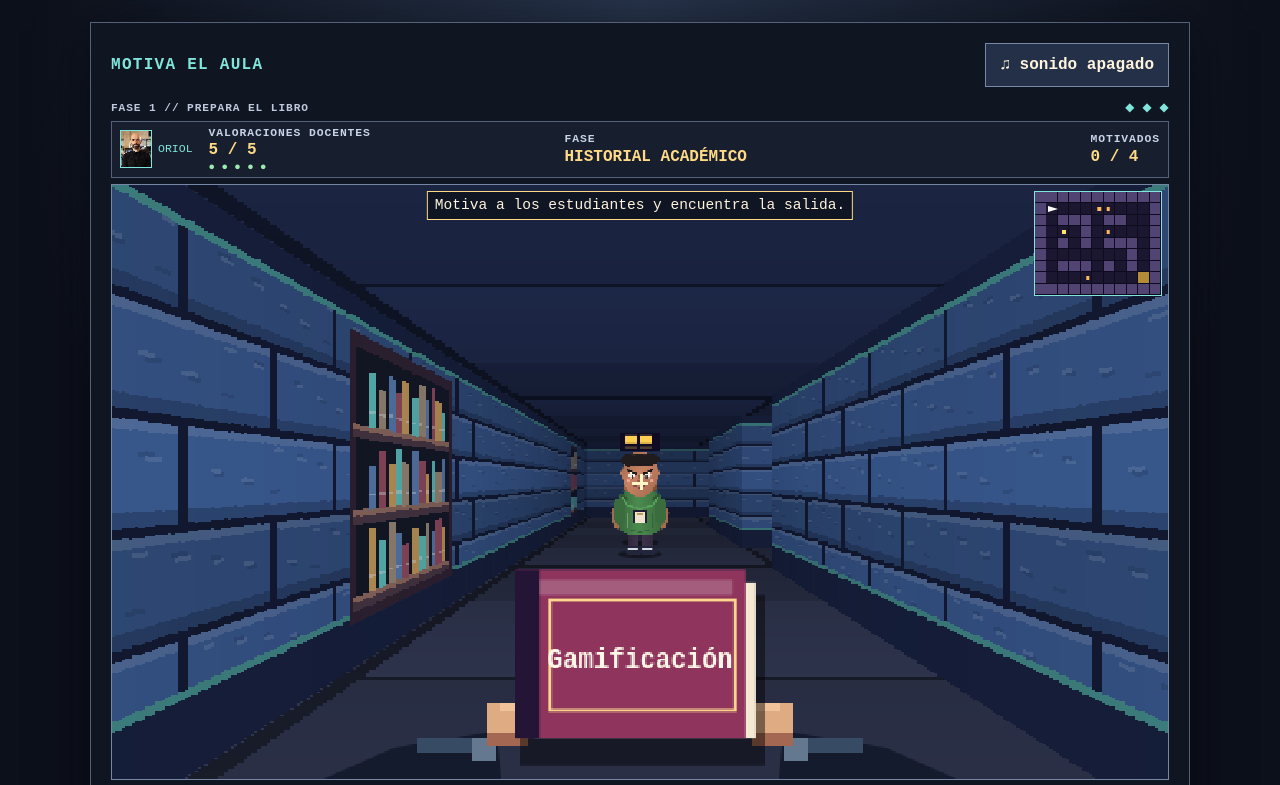
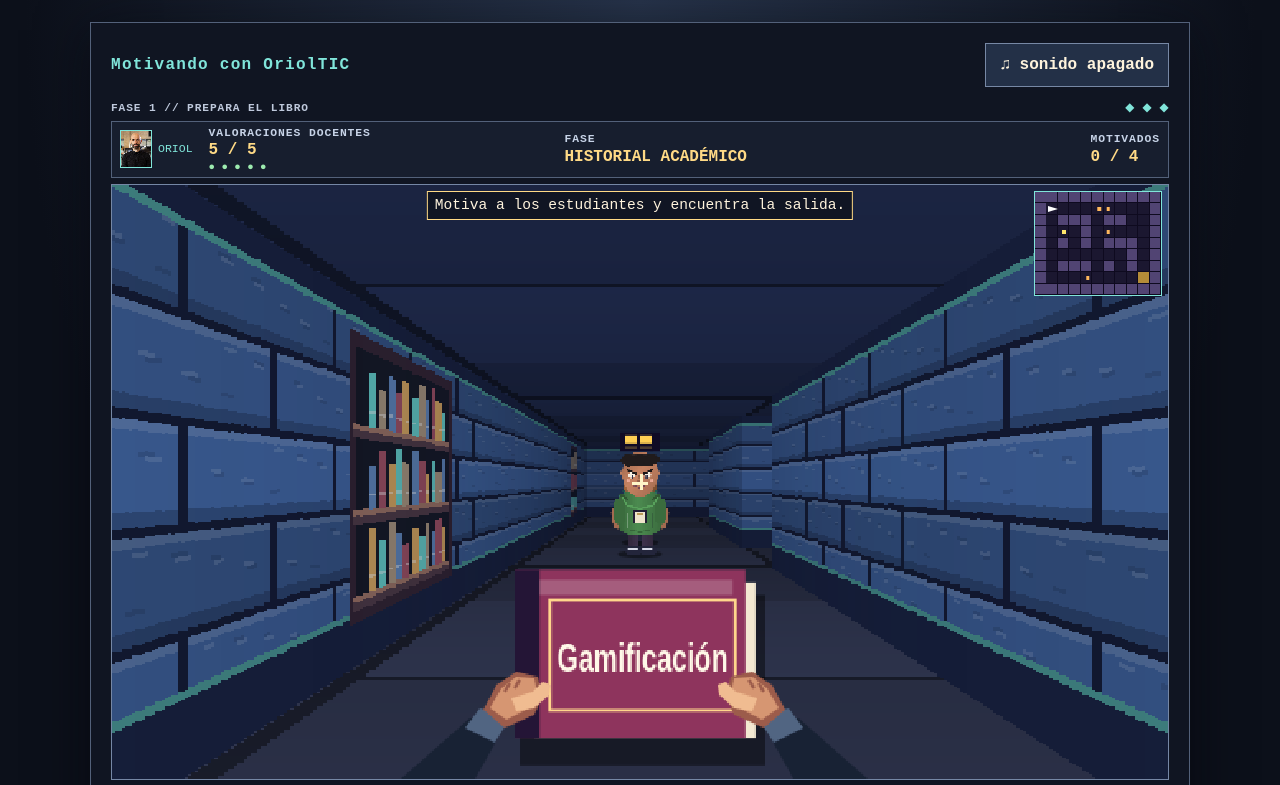
Before and after one commit to orioltic/opo2026game, a plain HTML site: page index.html in a window 1280 px wide. Both pictures are taken after a click on the button "INICIAR PARTIDA". Shown: the top 785 px of the page. Drawn offline with Linux system fonts and the light colour scheme.

Commit message:
Rename game and improve book launch artwork

```diff
--- a/game.js
+++ b/game.js
@@ -251,7 +251,7 @@
       .sort((a,b)=>a.dist-b.dist)[0];
     const method=readyBookMethod;
     readyBookMethod=bookMethods[Math.floor(Math.random()*bookMethods.length)];
-    projectile={elapsed:0,duration:360,target:target?.enemy,method};
+    projectile={elapsed:0,duration:600,target:target?.enemy,method};
     showToast(`LIBRO: ${method}`);beep(380);render();
   }
   function finishProjectile(){
@@ -394,9 +394,10 @@
     ctx.fillStyle='#fff6c7';ctx.fillRect(W/2-5,H/2,10,2);ctx.fillRect(W/2,H/2-5,2,10);
     if(projectile){
       const progress=projectile.elapsed/projectile.duration;
-      const y=(H-72)*(1-progress)+horizon*progress-Math.sin(progress*Math.PI)*24;
-      drawFlyingBook(W/2+Math.sin(progress*Math.PI)*21,y,152-124*progress,Math.sin(progress*Math.PI)*.3,projectile.method);
-    }else drawBookHands(readyBookMethod);
+      const arc=Math.sin(progress*Math.PI);
+      const y=(H-72)*(1-progress)+horizon*progress-arc*27;
+      drawBookCover(W/2+arc*14,y,152-40*progress,arc*.09,projectile.method);
+    }else drawHeldBook(readyBookMethod);
     if(performance.now()<lastDamage+180){ctx.fillStyle='#ff273333';ctx.fillRect(0,0,W,H)}
     drawMiniMap();
   }
@@ -411,21 +412,37 @@
     pickups.filter(p=>!p.taken).forEach(p=>{m.fillStyle='#ffe66b';m.fillRect(ox+p.x*cell-2,oy+p.y*cell-2,4,4)});
     m.save();m.translate(ox+player.x*cell,oy+player.y*cell);m.rotate(player.angle);m.fillStyle='#fff';m.beginPath();m.moveTo(6,0);m.lineTo(-4,-3);m.lineTo(-4,3);m.closePath();m.fill();m.restore();
   }
-  function drawBookHands(method){
+  function drawHeldBook(method){
+    drawBookCover(W/2,H-72,152,0,method);
     for(const side of [-1,1]){
-      ctx.save();ctx.translate(W/2,H);ctx.scale(side,1);
-      ctx.fillStyle='#141b2d';ctx.beginPath();ctx.moveTo(84,0);ctx.lineTo(87,-29);
-      ctx.lineTo(149,-19);ctx.lineTo(192,0);ctx.fill();
-      ctx.fillStyle='#384b64';ctx.fillRect(87,-25,48,9);
-      ctx.fillStyle='#647890';ctx.fillRect(87,-25,15,14);
-      ctx.fillStyle='#a46752';ctx.fillRect(68,-44,25,24);
-      ctx.fillStyle='#dfab82';ctx.fillRect(69,-46,24,18);
-      ctx.fillStyle='#f2c29a';ctx.fillRect(69,-46,16,5);
+      ctx.save();
+      ctx.translate(W/2+(side===1?-7:0),H);
+      ctx.scale(side,1);
+      ctx.fillStyle='#182234';
+      ctx.beginPath();ctx.moveTo(80,-36);ctx.lineTo(103,-37);
+      ctx.lineTo(145,0);ctx.lineTo(100,0);ctx.closePath();ctx.fill();
+      ctx.fillStyle='#516582';
+      ctx.beginPath();ctx.moveTo(78,-38);ctx.lineTo(97,-43);
+      ctx.lineTo(106,-31);ctx.lineTo(88,-22);ctx.closePath();ctx.fill();
+      ctx.fillStyle='#9c5c4b';
+      ctx.beginPath();ctx.moveTo(62,-62);ctx.lineTo(75,-65);
+      ctx.lineTo(87,-57);ctx.lineTo(95,-42);ctx.lineTo(82,-31);
+      ctx.lineTo(64,-39);ctx.lineTo(59,-50);ctx.closePath();ctx.fill();
+      ctx.fillStyle='#d69672';
+      ctx.beginPath();ctx.moveTo(64,-61);ctx.lineTo(75,-62);
+      ctx.lineTo(84,-55);ctx.lineTo(91,-43);ctx.lineTo(81,-36);
+      ctx.lineTo(67,-43);ctx.lineTo(62,-51);ctx.closePath();ctx.fill();
+      ctx.fillStyle='#f0bc91';
+      ctx.beginPath();ctx.moveTo(78,-49);ctx.lineTo(65,-53);
+      ctx.lineTo(59,-59);ctx.lineTo(54,-57);ctx.lineTo(55,-51);
+      ctx.lineTo(64,-43);ctx.lineTo(75,-41);ctx.closePath();ctx.fill();
+      ctx.strokeStyle='#9c5c4b';ctx.lineWidth=2;
+      ctx.beginPath();ctx.moveTo(73,-60);ctx.lineTo(76,-55);
+      ctx.moveTo(79,-58);ctx.lineTo(82,-53);ctx.stroke();
       ctx.restore();
     }
-    drawFlyingBook(W/2,H-72,152,0,method);
   }
-  function drawFlyingBook(x,y,size,angle,label=''){
+  function drawBookCover(x,y,size,angle,label){
     const covers={'Aula Invertida':'#235b77','Gamificación':'#8e345d','ABP':'#48613b','ApS':'#824828','Juegos Serios':'#503e85'};
     const lines=label==='Aula Invertida'?['Aula','Invertida']:label==='Juegos Serios'?['Juegos','Serios']:[label];
     ctx.save();ctx.translate(x,y);ctx.rotate(angle);ctx.imageSmoothingEnabled=true;
@@ -437,9 +454,9 @@
     ctx.strokeStyle='#ffd68c';ctx.lineWidth=Math.max(1,size*.012);
     ctx.strokeRect(-size*.36,-size*.24,size*.74,size*.44);
     ctx.textAlign='center';ctx.textBaseline='middle';ctx.fillStyle='#fff8e8';
-    ctx.font=`bold ${Math.max(4,size*.125)}px "Courier New", monospace`;
-    const lineHeight=Math.max(5,size*.15),startY=-((lines.length-1)*lineHeight)/2;
-    lines.forEach((line,index)=>ctx.fillText(line,0,startY+index*lineHeight,size*.74));
+    ctx.font=`bold ${Math.round(size*.16)}px Arial, sans-serif`;
+    const lineHeight=size*.17,startY=-((lines.length-1)*lineHeight)/2;
+    lines.forEach((line,index)=>ctx.fillText(line,size*.01,startY+index*lineHeight,size*.68));
     ctx.restore();
   }
   function createEnemySprite(type,reading,variantIndex=0){
--- a/index.html
+++ b/index.html
@@ -4,7 +4,7 @@
   <meta charset="utf-8">
   <meta name="viewport" content="width=device-width, initial-scale=1, viewport-fit=cover">
   <meta name="theme-color" content="#100b25">
-  <title>Motiva el aula</title>
+  <title>Motivando con OriolTIC</title>
   <link rel="icon" href="assets/oriol.png" type="image/png">
   <link rel="stylesheet" href="styles.css">
 </head>
@@ -16,7 +16,7 @@
   </div>
   <main class="arcade">
     <header class="topbar">
-      <p class="logo">MOTIVA EL AULA</p>
+      <p class="logo">Motivando con OriolTIC</p>
       <button id="sound-toggle" class="utility-button" type="button" aria-pressed="false">♫ sonido apagado</button>
     </header>
     <section class="cabinet-screen">
@@ -29,7 +29,7 @@
           <div class="portrait-frame"><img id="player-portrait" src="assets/oriol.png" alt="Retrato pixelado del protagonista"></div>
           <p class="subtitle">PRIMERA PERSONA // PIXELES A TODO COLOR</p>
         </div>
-        <h1>MOTIVA<br>EL AULA</h1>
+        <h1>Motivando con OriolTIC</h1>
         <p class="instructions">Avanza. Lanza libros. Despierta las ganas de aprender.</p>
         <button id="start-button" class="big-button" type="button">INICIAR PARTIDA</button>
         <p class="controls-note">WASD/flechas o arrastra para mirar · Espacio o clic para lanzar libros</p>
@@ -74,9 +74,9 @@
         </div>
       </section>
     </section>
-    <footer><span>MOTIVA EL AULA // EDICIÓN EDUCATIVA</span><span>PARTIDA LOCAL</span></footer>
+    <footer><span>Motivando con OriolTIC</span><span>PARTIDA LOCAL</span></footer>
   </main>
   <script src="config.js"></script>
-  <script src="game.js"></script>
+  <script src="game.js?v=orioltic"></script>
 </body>
 </html>
--- a/styles.css
+++ b/styles.css
@@ -87,7 +87,6 @@ button, a.big-button { cursor: pointer; touch-action: manipulation; }
 .pixel-book::after { content: ""; position: absolute; inset: 22% 18% 31% 25%; border-block: 3px double #ffe2a2; }
 .subtitle { position: absolute; inset: auto 0 0; margin: 0; padding: 4px; background: #0c111ddd; color: var(--cyan); font-size: .66rem; }
 .start-screen h1 { margin: .55em 0 .2em; font-size: clamp(1.7rem, 6vw, 3.4rem); line-height: 1; color: var(--yellow); text-shadow: 3px 3px #74465a; }
-.start-screen h1 br { display: none; }
 .instructions { margin: .75em 0; }
 .controls-note, .touch-controls p { color: #c3cde0; font-size: .82rem; }
 .play-screen { position: relative; min-width: 0; }
```
Also changed, not shown: 1 other file.
